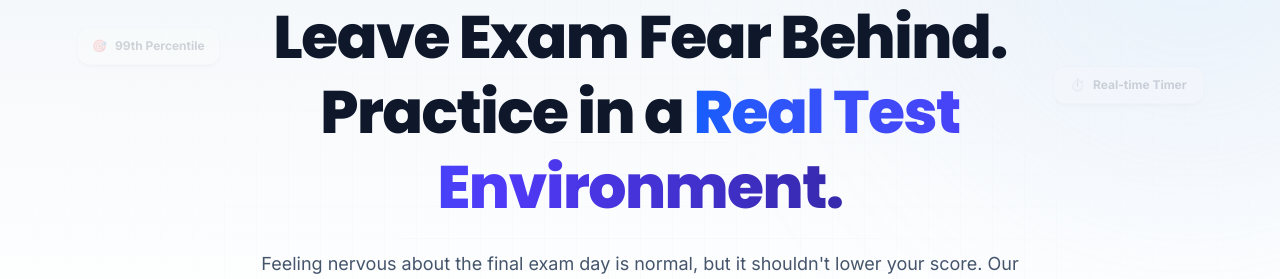
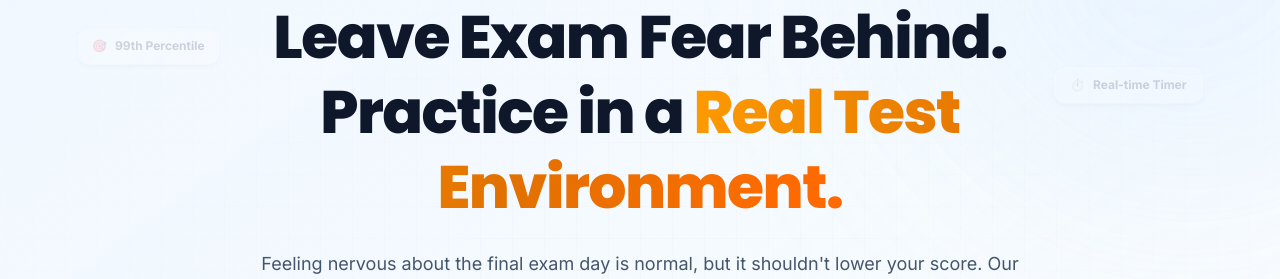
Before and after one commit to sihagchran-sudo/mock.github.io, a Next.js app: page / in a window 1280 px wide. Shown: the part 211-490 px from the top of the page. Built offline with nearby package versions, Linux system fonts and the light colour scheme; no server answers; the database is empty.

Commit message:
feat(ui): update Hero to light blue glass background and make H1 highlighted text yellow

```diff
--- a/src/app/(main)/page.tsx
+++ b/src/app/(main)/page.tsx
@@ -69,7 +69,7 @@ export default function HomePage() {
   return (
     <div className="min-h-screen">
       {/* 1. Hero Section */}
-      <section className="relative bg-gradient-to-b from-slate-100 via-white to-slate-50/50 text-slate-800 overflow-hidden py-16 lg:py-24 px-4 sm:px-6 lg:px-8 border-b border-slate-200/50">
+      <section className="relative bg-gradient-to-br from-blue-50/90 via-sky-50/60 to-white/70 backdrop-blur-lg text-slate-800 overflow-hidden py-16 lg:py-24 px-4 sm:px-6 lg:px-8 border-b border-blue-100/50">
         {/* Background Decorative Elements (Sleek light blue/indigo blur reflections) */}
         <div className="absolute top-0 right-0 w-[500px] h-[500px] rounded-full bg-blue-200/20 blur-[120px] pointer-events-none -mr-40 -mt-40"></div>
         <div className="absolute bottom-0 left-0 w-[400px] h-[400px] rounded-full bg-indigo-200/20 blur-[100px] pointer-events-none -ml-20 -mb-20"></div>
@@ -106,7 +106,7 @@ export default function HomePage() {
 
           <h1 className="text-4xl sm:text-5xl lg:text-6xl font-black tracking-tight mb-6 leading-tight max-w-3xl text-slate-900">
             Leave Exam Fear Behind. Practice in a{' '}
-            <span className="bg-gradient-to-r from-blue-600 via-indigo-600 to-indigo-800 bg-clip-text text-transparent">
+            <span className="bg-gradient-to-r from-amber-500 via-amber-600 to-orange-500 bg-clip-text text-transparent">
               Real Test Environment.
             </span>
           </h1>
```
